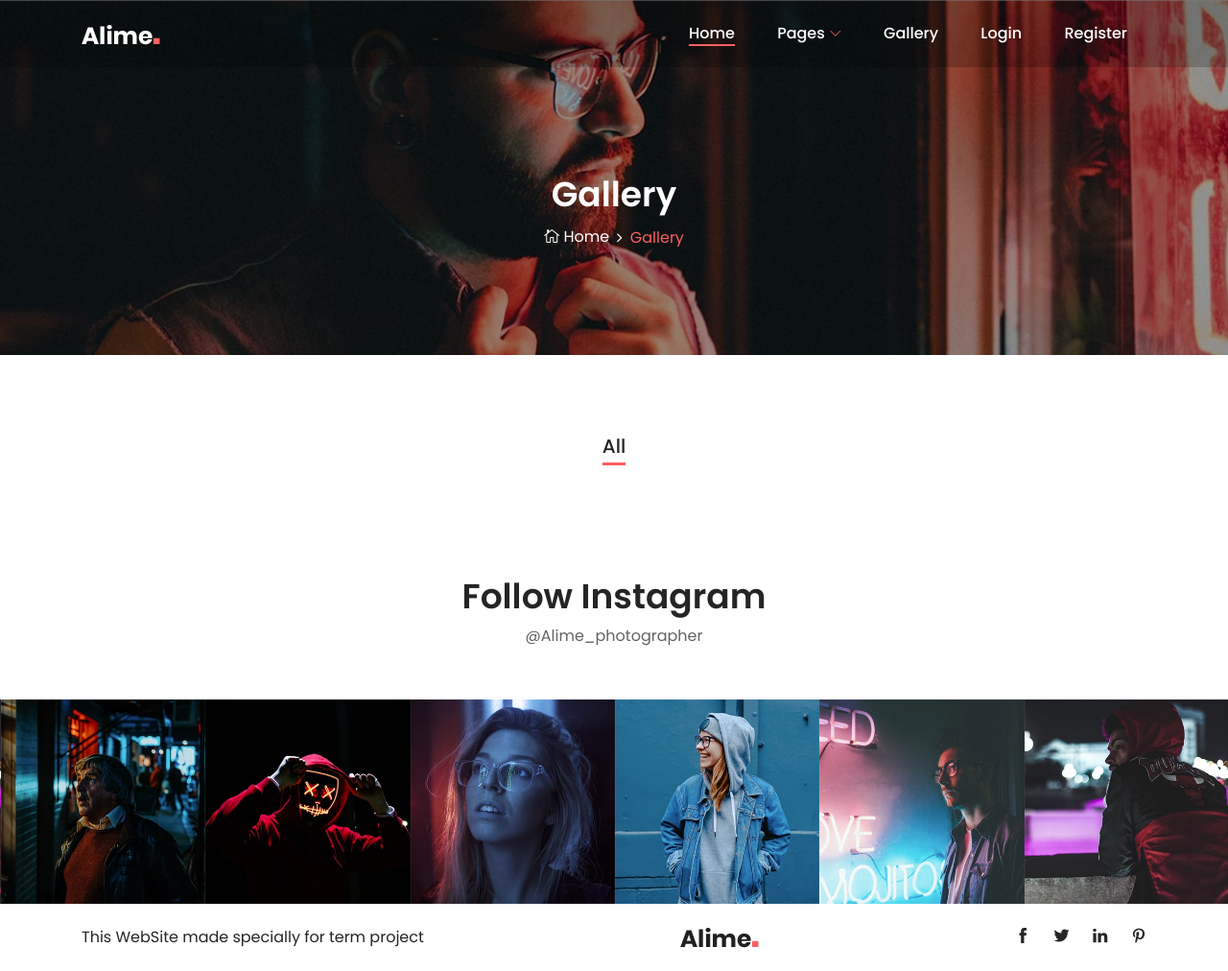
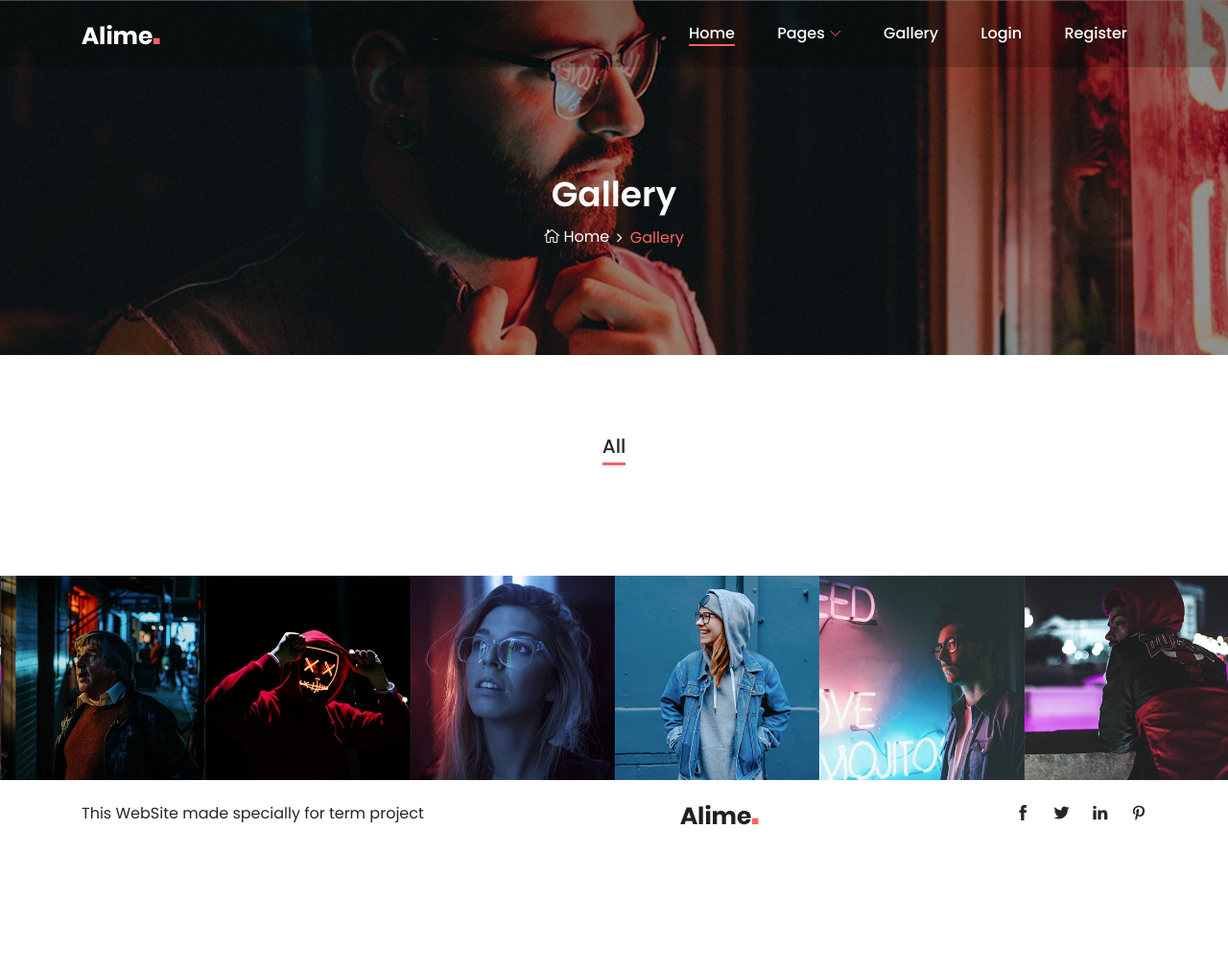
Before and after one commit to Joseph7Cartaphilus/Semistrovka, a Django app: page /MiracleArt/gallery/ in a window 1280 px wide. Shown: the whole page at 96% size. After the commit the page ends 860 px from the top, so only its background shows below. Run offline with Django 4.2, Linux system fonts and the light colour scheme; data that the repository does not hold is empty; parts of the project's set-up code (start-up, migrations or seed data) failed here and were passed over; some libraries are stand-ins or nearby versions; some web fonts are replaced.

Commit message:
delete instagram message

```diff
--- a/MiracleArt/templates/base.html
+++ b/MiracleArt/templates/base.html
@@ -101,16 +101,7 @@
 
 <!-- Follow Area Start -->
 <section class="follow-area clearfix">
-    <div class="container">
-        <div class="row">
-            <div class="col-12">
-                <div class="section-heading text-center">
-                    <h2>Follow Instagram</h2>
-                    <p>@Alime_photographer</p>
-                </div>
-            </div>
-        </div>
-    </div>
+
 
     <!-- Instagram Feed Area -->
     <div class="instragram-feed-area owl-carousel">
```
